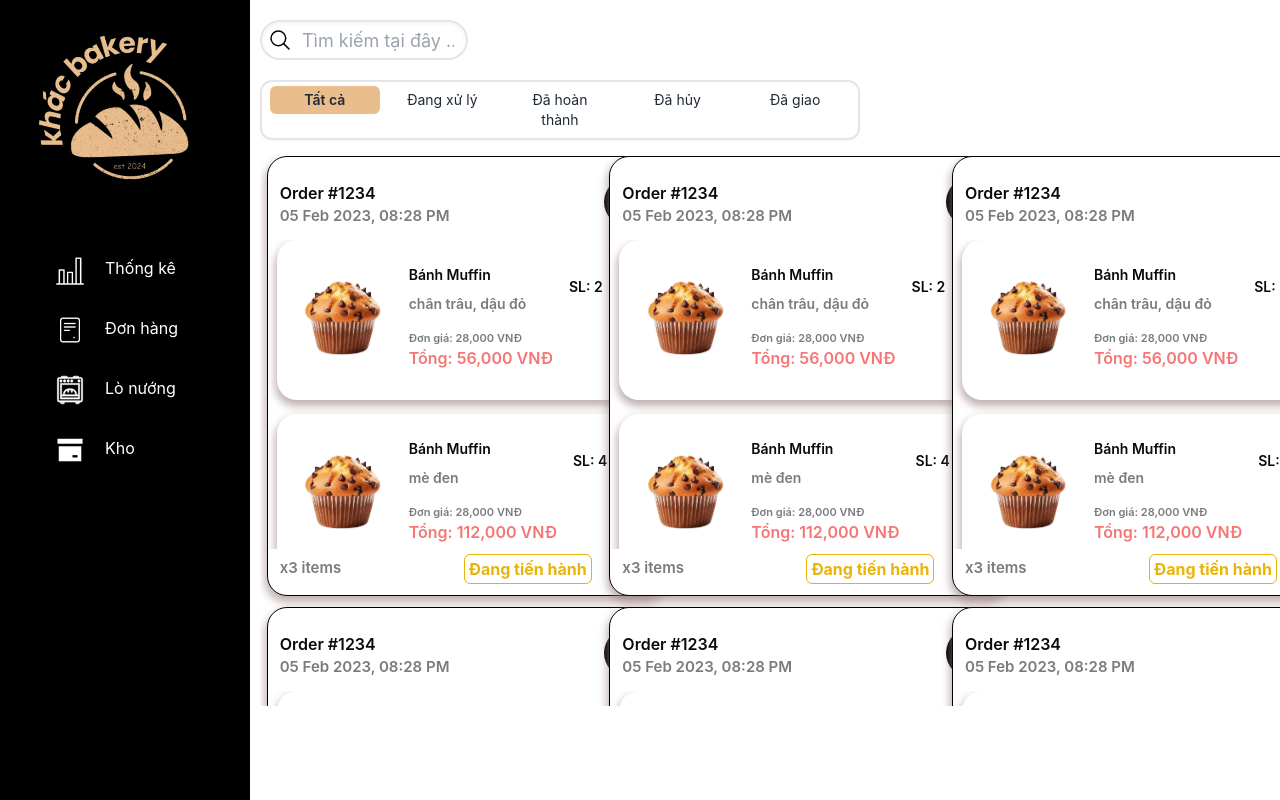
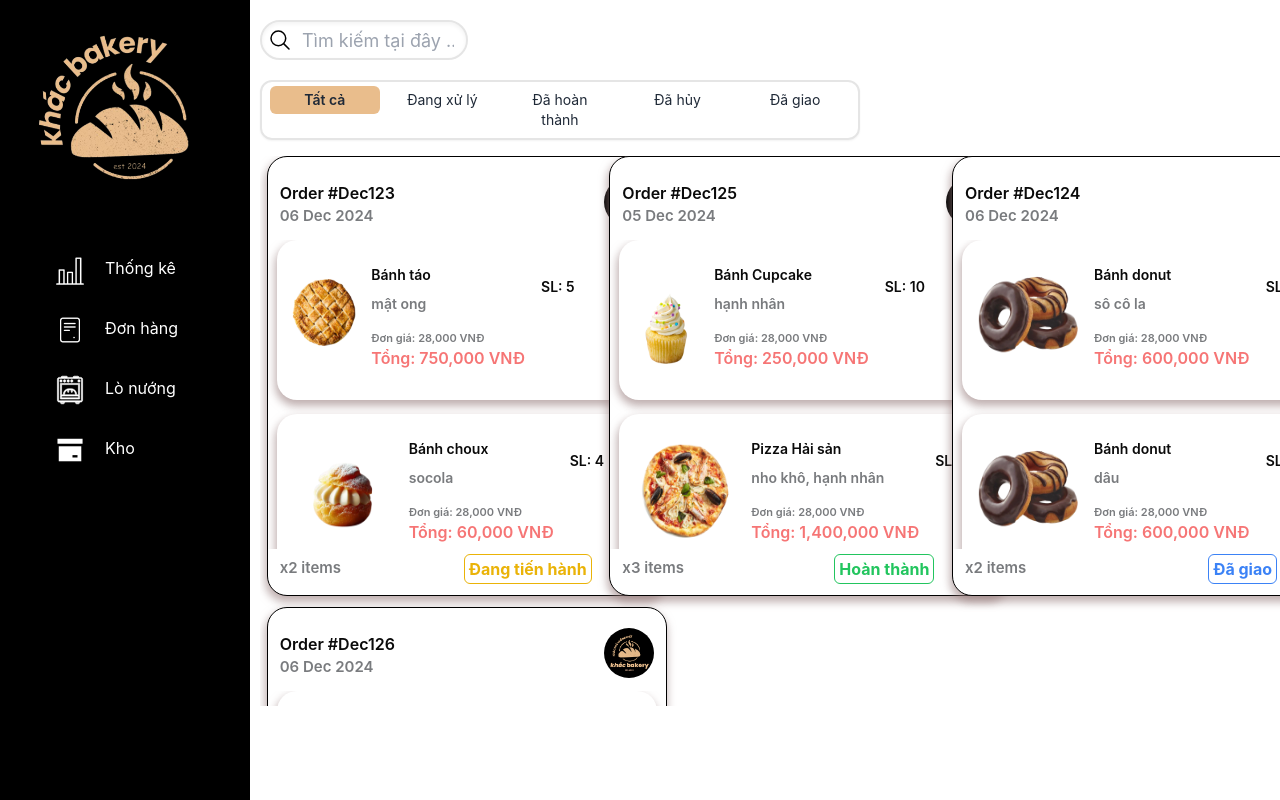
Before and after one commit to devkcng/bakery-store, a Next.js app: page /admin/manage-order in a window 1280 px wide. Built offline with nearby package versions, Linux system fonts and the light colour scheme; a web font is replaced by a local one.

Commit message:
add order

```diff
--- a/src/app/admin/manage-order/page.tsx
+++ b/src/app/admin/manage-order/page.tsx
@@ -27,21 +27,63 @@ const ManageOrder = () => {
   const time: string = new Date().toLocaleString("vi-VN", {
     timeZone: "Asia/Ho_Chi_Minh",
   });
-  const listOfOrders: DetailOrder[] = [
+  const listOfOrders1: DetailOrder[] = [
     {
-      itemInfo: { imagePath: "", itemName: "", itemPrice: 28000 },
-      itemCount: 2,
-      itemTopping: "chân trâu, dậu đỏ",
+      itemInfo: { imagePath: "/imgs/bakery-images/applepieb.png", itemName: "Bánh táo", itemPrice: 150000 },
+      itemCount: 5,
+      itemTopping: "mật ong",
     },
     {
-      itemInfo: { imagePath: "", itemName: "", itemPrice: 28000 },
+      itemInfo: { imagePath: "/imgs/bakery-images/chouxbb.png", itemName: "Bánh choux", itemPrice: 15000 },
       itemCount: 4,
-      itemTopping: "mè đen",
+      itemTopping: "socola",
+    },
+
+  ];
+  const listOfOrders2: DetailOrder[] = [
+    {
+      itemInfo: { imagePath: "/imgs/bakery-images/cupcakeb.png", itemName: "Bánh Cupcake", itemPrice: 25000 },
+      itemCount: 10,
+      itemTopping: "hạnh nhân",
     },
     {
-      itemInfo: { imagePath: "", itemName: "", itemPrice: 28000 },
-      itemCount: 5,
+      itemInfo: { imagePath: "/imgs/bakery-images/pizzab.png", itemName: "Pizza Hải sản", itemPrice: 350000},
+      itemCount: 4,
+      itemTopping: "",
+    },
+    {
+      itemInfo: { imagePath: "/imgs/bakery-images/cupcakeb.png", itemName: "Bánh Cupcake", itemPrice: 25000 },
+      itemCount: 20,
+      itemTopping: "sô cô la",
+    },
+  ];
+  const listOfOrders3: DetailOrder[] = [
+    {
+      itemInfo: { imagePath: "/imgs/bakery-images/donutb.png", itemName: "Bánh donut", itemPrice: 12000 },
+      itemCount: 50,
+      itemTopping: "sô cô la",
+    },
+    {
+      itemInfo: { imagePath: "/imgs/bakery-images/donutb.png", itemName: "Bánh donut", itemPrice: 12000 },
+      itemCount: 50,
+      itemTopping: "dâu",
+    },
+  ];
+  const listOfOrders4: DetailOrder[] = [
+    {
+      itemInfo: { imagePath: "/imgs/bakery-images/croissantb.png", itemName: "Bánh sừng trâu", itemPrice: 25000 },
+      itemCount: 10,
       itemTopping: "hạnh nhân",
+    },
+    {
+      itemInfo: { imagePath: "/imgs/bakery-images/eggtartb.png", itemName: "Bánh tart trứng", itemPrice: 12000 },
+      itemCount: 20,
+      itemTopping: "phô mai",
+    },
+    {
+      itemInfo: { imagePath: "/imgs/bakery-images/macaronb.png", itemName: "Bánh macaroon", itemPrice: 30000 },
+      itemCount: 30,
+      itemTopping: "",
     },
   ];
   return (
@@ -62,40 +104,28 @@ const ManageOrder = () => {
         </div>
         <div className="overflow-y-auto max-h-[550px] scrollbar-hidden mt-4 grid grid-cols-3 gap-2 ">
           <OrderCard
-            OrderID=""
-            timeOrder=""
-            DetailOrders={listOfOrders}
+            OrderID="Dec123"
+            timeOrder="06 Dec 2024"
+            DetailOrders={listOfOrders1}
             status="Đang tiến hành"
           ></OrderCard>
           <OrderCard
-            OrderID=""
-            timeOrder=""
-            DetailOrders={listOfOrders}
-            status="Đang tiến hành"
+            OrderID="Dec125"
+            timeOrder="05 Dec 2024"
+            DetailOrders={listOfOrders2}
+            status="Hoàn thành"
           ></OrderCard>
           <OrderCard
-            OrderID=""
-            timeOrder=""
-            DetailOrders={listOfOrders}
-            status="Đang tiến hành"
+            OrderID="Dec124"
+            timeOrder="06 Dec 2024"
+            DetailOrders={listOfOrders3}
+            status="Đã giao"
           ></OrderCard>
           <OrderCard
-            OrderID=""
-            timeOrder=""
-            DetailOrders={listOfOrders}
-            status="Đang tiến hành"
-          ></OrderCard>
-          <OrderCard
-            OrderID=""
-            timeOrder=""
-            DetailOrders={listOfOrders}
-            status="Đang tiến hành"
-          ></OrderCard>
-          <OrderCard
-            OrderID=""
-            timeOrder=""
-            DetailOrders={listOfOrders}
-            status="Đang tiến hành"
+            OrderID="Dec126"
+            timeOrder="06 Dec 2024"
+            DetailOrders={listOfOrders4}
+            status="Đã hủy"
           ></OrderCard>
         </div>
       </div>
```
